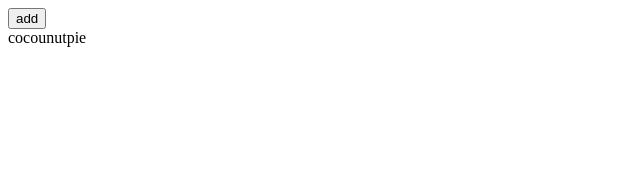
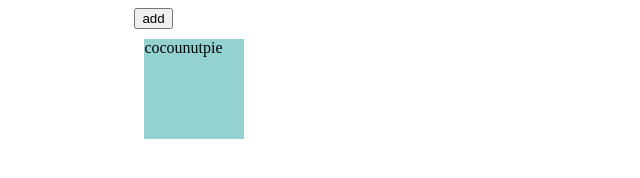
Before and after one commit to imtoobose/Recipe-Box, a website with bundled scripts: page index.html in a window 1280 px wide. Shown: the whole page, without its empty margins (0-640 px from the left). Built offline with nearby package versions, Linux system fonts and the light colour scheme.

Commit message:
Deletion code tested and added, rudimentary styles added. Need to implement flexbox and deletion by clicking ona delete button in the ingredient box

```diff
--- a/recipestyle.scss
+++ b/recipestyle.scss
@@ -0,0 +1,15 @@
+.containerbox{
+  position:relative;
+  margin: 0 auto;
+  width: 80%;
+}
+
+.ingbox{
+  display:block;
+  height:100px;
+  width:100px;
+  background: hsl(180,40, 70);
+  float:left;
+  margin:10px;
+  cursor:pointer;
+}
```
Also changed, not shown: recipescript-compiled.js (+9 -0 lines), recipescript.js (+9 -0 lines), recipestyle.css.
